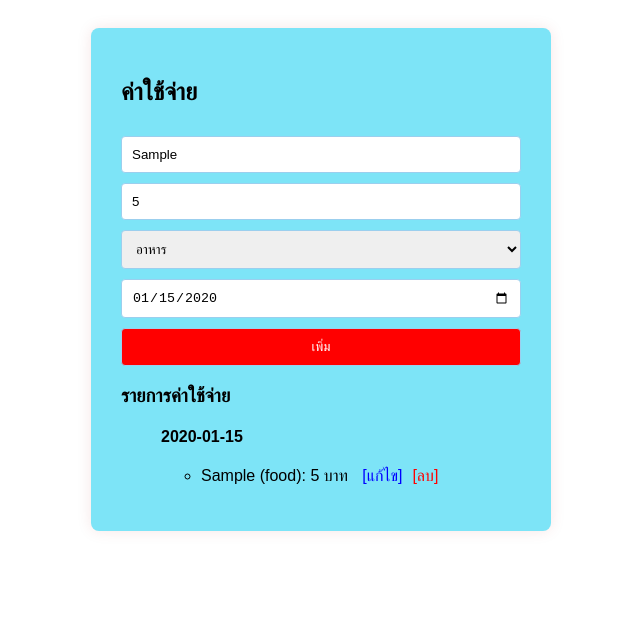
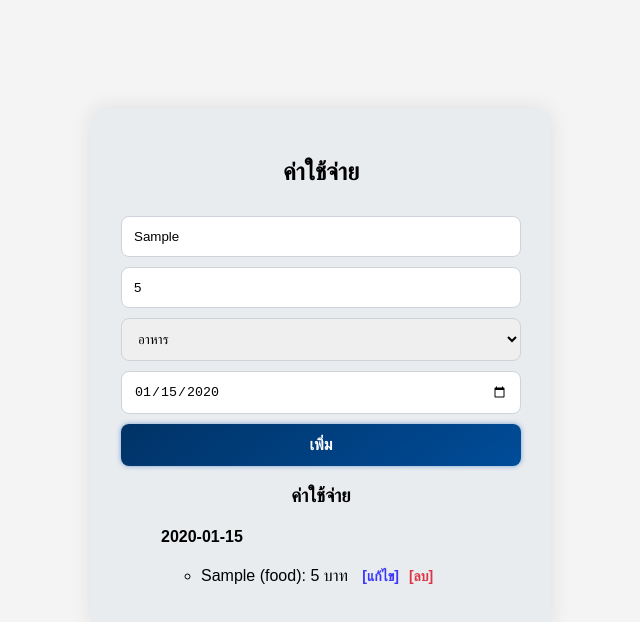
Before and after one commit to 66160144/hw4-1, a plain HTML site: page index.html in a window 1280 px wide. Both pictures are taken after typing "Sample", "5", "2020-01-15" into the empty fields and a click on the button "เพิ่ม". Shown: the whole page, without its empty margins (319-959 px from the left). Drawn offline with Linux system fonts and the light colour scheme.

Commit message:
ปรับปรุงเพิ่มข้อมูล

```diff
--- a/index.html
+++ b/index.html
@@ -8,19 +8,21 @@
 </head>
 <body>
     <div class="container">
-        <h2>ค่าใช้จ่าย</h2>
+        <h2><center>ค่าใช้จ่าย</center></h2>
         <form id="expenseForm">
             <input type="text" id="title" placeholder="รายการ" required>
             <input type="number" id="amount" placeholder="จำนวนเงิน" required>
             <select id="category" required>
                 <option value="food">อาหาร</option>
                 <option value="transport">เดินทาง</option>
-                <option value="shopping">ช็อปปิ้ง</option>
+                <option value="shopping">ของใช้ในชีวิตประจำวัน</option>
+                <option value="shopping">ของที่อยากได้</option>
+                <option value="shopping">ค่าโทรศัพท์</option>
             </select>
             <input type="date" id="date" required>
             <button type="submit">เพิ่ม</button>
         </form>
-        <h3>รายการค่าใช้จ่าย</h3>
+        <h3><center>ค่าใช้จ่าย</center></h3>
         <ul id="expenseList"></ul>
     </div>
     <script src="script.js"></script>
--- a/styles.css
+++ b/styles.css
@@ -1,44 +1,80 @@
 body {
     font-family: Arial, sans-serif;
-    background-color: #ffffff; /*ตั้งค่าสีพื้นหลังของหน้าเว็บเป็น สีขาว**/
-    padding: 20px;/*เพิ่มระยะห่างรอบขอบของหน้าเว็บ*/
+    background-color: #f4f4f4; /*พื้นหลังสีเทาอ่อน*/
+    padding: 100px;
 }
+
 .container {
-    max-width: 400px;/*จำกัดความกว้างของกล่องไว้ที่ 400px*/
-    margin: auto;/*ทำให้ กล่องอยู่ตรงกลางของหน้า*/
-    background: rgb(125, 228, 247); /*ตั้งค่าสีพื้นหลังเป็น สีฟ้าอ่อน*/
-    padding: 30px; /* เพิ่มระยะห่างขอบในของกล่อง 30px*/
-    border-radius: 8px; /* ทำให้ขอบของกล่อง โค้งมน 8px*/
-    box-shadow: 0 0 15px rgba(168, 17, 17, 0.1); /*เพิ่มเงารอบกล่องให้ดู นูนขึ้นเล็กน้อย*/
+    max-width: 400px;
+    margin: auto;
+    background: #e9ecef; /*สีเทาอ่อนให้ความรู้สึกหรูหรา*/
+    padding: 30px;
+    border-radius: 16px; /*ขอบโค้งมนมากขึ้น*/
+    box-shadow: 0 0 20px rgba(51, 44, 44, 0.1); /*เงาบางๆ ที่ทำให้กล่องดูลอยขึ้น*/
+    transition: transform 0.3s ease-in-out;
 }
+
+.container:hover {
+    transform: scale(1.03); /*ขยายเมื่อเมาส์ไปที่กล่อง*/
+}
+
 input, select, button {
-    width: 100%; /*ทำให้ input, select และ button กว้างเต็มกล่อง*/
-    margin-top: 10px; /*เพิ่มระยะห่างด้านบน*/
-    padding: 10px;/*กำหนด ระยะห่างของเนื้อหากับขอบใน*/
-    border: 1px solid #9bcfee; /*border: 1px solid #9bcfee; → กำหนดขอบของฟอร์มเป็น เส้นบางสีฟ้า*/
-    border-radius: 4px; /* ทำให้ขอบของช่องใส่ข้อมูลดู โค้งมน*/
-    box-sizing: border-box; /* ทำให้ padding และ border นับรวมอยู่ในขนาดของ element ทำให้ทุกกรอบเท่ากัน*/
+    width: 100%;
+    margin-top: 10px;
+    padding: 12px;
+    border: 1px solid #ced4da; /*ขอบของช่องกรอกข้อมูลสีเทาอ่อน*/
+    border-radius: 8px;
+    box-sizing: border-box;
+    transition: all 0.3s ease-in-out;
+}
+
+input:focus, select:focus, button:focus {
+    border-color: #0056b3; /*ขอบกล่องจะเปลี่ยนเป็นสีฟ้าน้ำเงินเมื่อโฟกัส*/
+    outline: none;
+    box-shadow: 0 0 5px rgba(0, 86, 179, 0.5); /*เพิ่มเงาเมื่อโฟกัส*/
 }
 
 button {
-    background: red; /* กำหนดสีพื้นหลังของปุ่มเป็น สีแดง*/
-    color: rgb(255, 255, 255);/*กำหนดสีตัวอักษรเป็น สีขาว*/
-    cursor: pointer;/*เปลี่ยนเมาส์เป็น รูปมือ เมื่อเลื่อนมาอยู่บนปุ่ม*/
+    background: linear-gradient(145deg, #003366, #004c99); /*ไล่สีจากน้ำเงินเข้มไปน้ำเงินสด*/
+    color: #ffffff;
+    cursor: pointer;
+    border: none;
+    font-size: 16px;
+    font-weight: bold;
+    transition: background 0.3s ease, transform 0.3s ease;
 }
+
 button:hover {
-    background: rgb(0, 139, 30); /*เมื่อเลื่อนเมาส์ไปวางบนปุ่ม สีจะเปลี่ยนจาก แดง → เขียวเข้ม*/
+    background: linear-gradient(145deg, #004c99, #003366); /*เปลี่ยนทิศทางไล่สีเมื่อ hover*/
+    transform: scale(1.05);
 }
+
+button:active {
+    transform: scale(0.98); /*ทำให้ปุ่มย่อลงเมื่อกด*/
+}
+
 .edit-btn, .delete-btn {
-    margin-left: 10px;/*กำหนดระยะห่างจากข้อความหลัก 10px*/
-    cursor: pointer;/*ทำให้เมาส์เปลี่ยนเป็นรูป มือ*/
-    color: blue;/* กำหนดสีข้อความเป็น น้ำเงิน (ปุ่มแก้ไข)*/
+    margin-left: 10px;
+    cursor: pointer;
+    font-size: 14px;
+    font-weight: bold;
+    transition: color 0.3s ease;
 }
+
+.edit-btn {
+    color: #0b07ffc9; /*สีทองสำหรับปุ่มแก้ไข*/
+}
+
 .edit-btn:hover {
-    text-decoration: underline;/*เพิ่มเส้นใต้ข้อความเมื่อเมาส์วางบนปุ่ม แก้ไข*/
+    color: #d4af37; /*ทองเข้มเมื่อโฮเวอร์*/
+    text-decoration: underline;
 }
+
 .delete-btn {
-    color: red; /*กำหนดสีข้อความเป็น สีแดง (ปุ่มลบ)*/
+    color: #dc3545; /*สีแดงสำหรับปุ่มลบ*/
 }
+
 .delete-btn:hover {
-    text-decoration: underline;/*เพิ่มเส้นใต้ข้อความเมื่อเมาส์วางบนปุ่ม ลบ*/
+    color: #a71d2a; /*แดงเข้มเมื่อโฮเวอร์*/
+    text-decoration: underline;
 }
```
